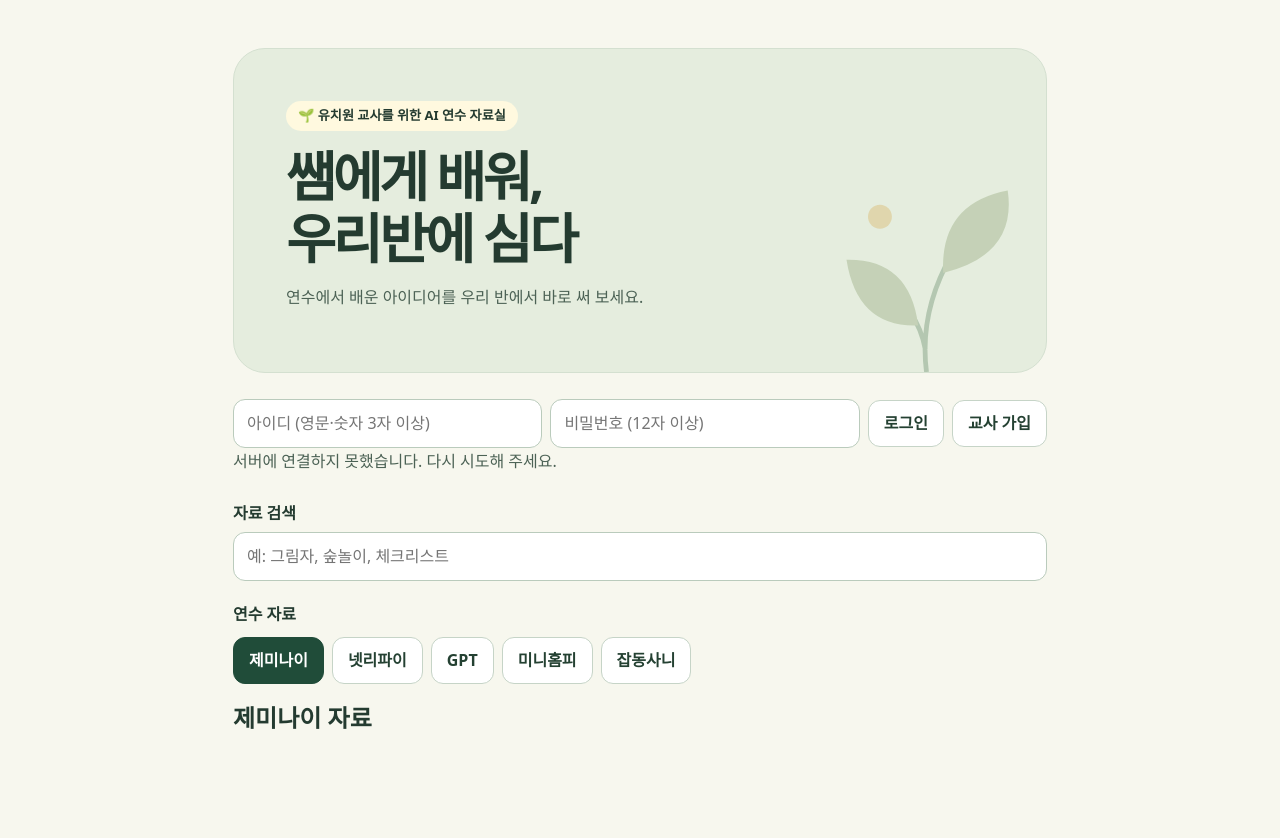
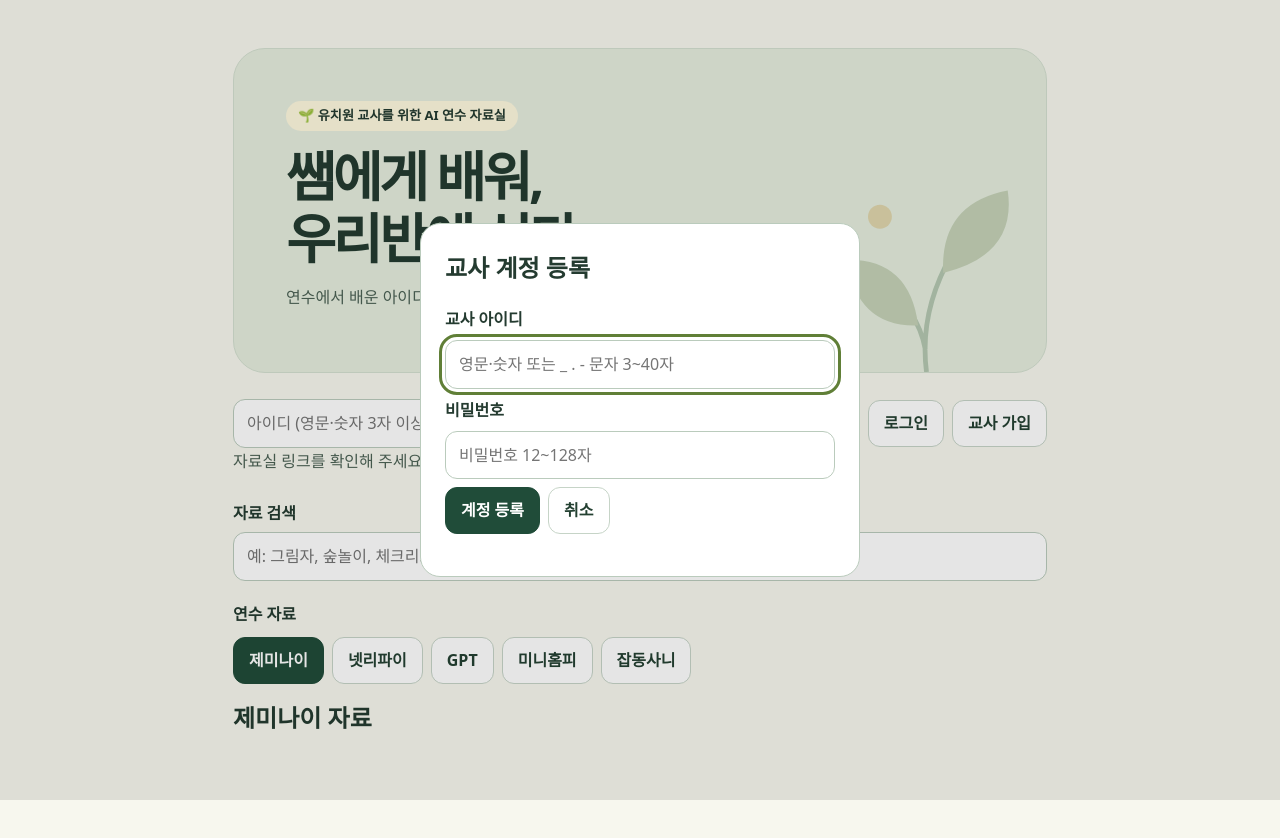
Before and after one commit to inachus76-design/teacher-ai-library, a plain HTML site: page outputs/index.html in a window 1280 px wide. Both pictures are taken after a click on the button "교사 가입". Drawn offline with Linux system fonts and the light colour scheme; no server answers.

Commit message:
Update index.html

```diff
--- a/outputs/index.html
+++ b/outputs/index.html
@@ -398,3 +398,43 @@ if (online) {
 }
 </script>
 </html>
+
+
+
+
+
+
+
+
+
+
+
+<script>
+if (online) {
+  const modal = document.createElement('dialog');
+  modal.style.cssText='width:min(92vw,440px);border:1px solid #bacbbc;border-radius:20px;padding:24px;color:inherit';
+  modal.setAttribute('aria-labelledby','registrationTitle');
+  modal.innerHTML='<form class="resource-form"><h2 id="registrationTitle">교사 계정 등록</h2><label for="registrationName">교사 아이디</label><input id="registrationName" required minlength="3" maxlength="40" autocomplete="username" placeholder="영문·숫자 또는 _ . - 문자 3~40자"><label for="registrationPassword">비밀번호</label><input id="registrationPassword" type="password" required minlength="12" maxlength="128" autocomplete="new-password" placeholder="비밀번호 12~128자"><div class="row"><button class="primary">계정 등록</button><button type="button">취소</button></div><p role="status"></p></form>';
+  document.body.append(modal);
+  const form=modal.querySelector('form'), name=$('registrationName'), password=$('registrationPassword');
+  const submit=form.querySelector('button'), status=form.querySelector('[role=status]');
+  $('signup').addEventListener('click',event=>{
+    event.stopImmediatePropagation();
+    status.textContent='';
+    if ($('username').value.trim()) name.value=$('username').value.trim();
+    modal.showModal();
+  },true);
+  modal.querySelector('[type=button]').addEventListener('click',()=>modal.close());
+  modal.addEventListener('close',()=>{password.value='';});
+  form.addEventListener('submit',async event=>{
+    event.preventDefault();
+    submit.disabled=true;
+    try {
+      const {id}=await api('signup','POST',{username:name.value.trim(),password:password.value});
+      location.assign(libraryLink(id));
+    } catch(error) {
+      status.textContent={400:'아이디와 비밀번호 형식을 확인해 주세요.',409:'이미 사용 중인 아이디입니다.',429:'잠시 후 다시 시도해 주세요.'}[error.status] || '계정을 등록하지 못했습니다. 잠시 후 다시 시도해 주세요.';
+    } finally {submit.disabled=false;}
+  });
+}
+</script>
```
